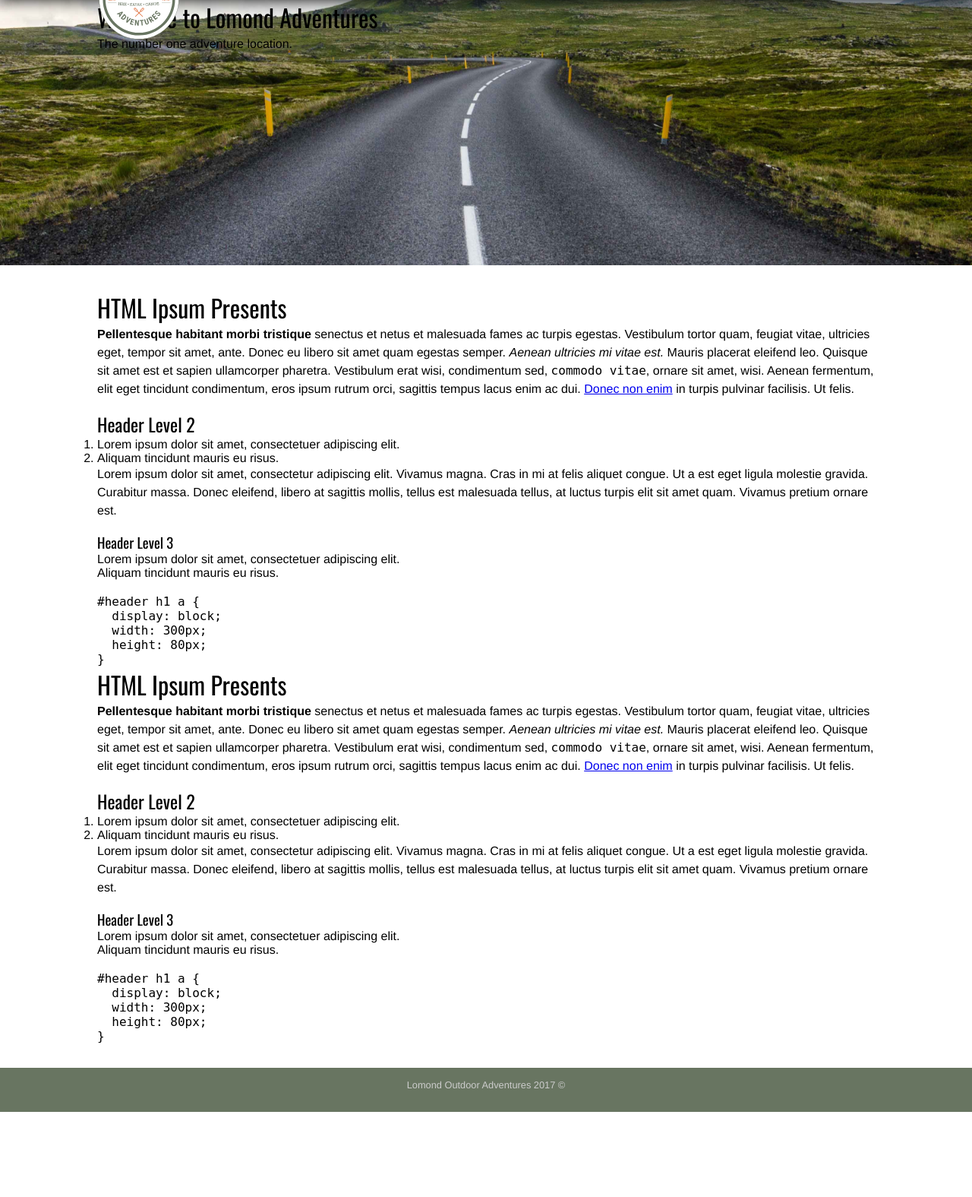
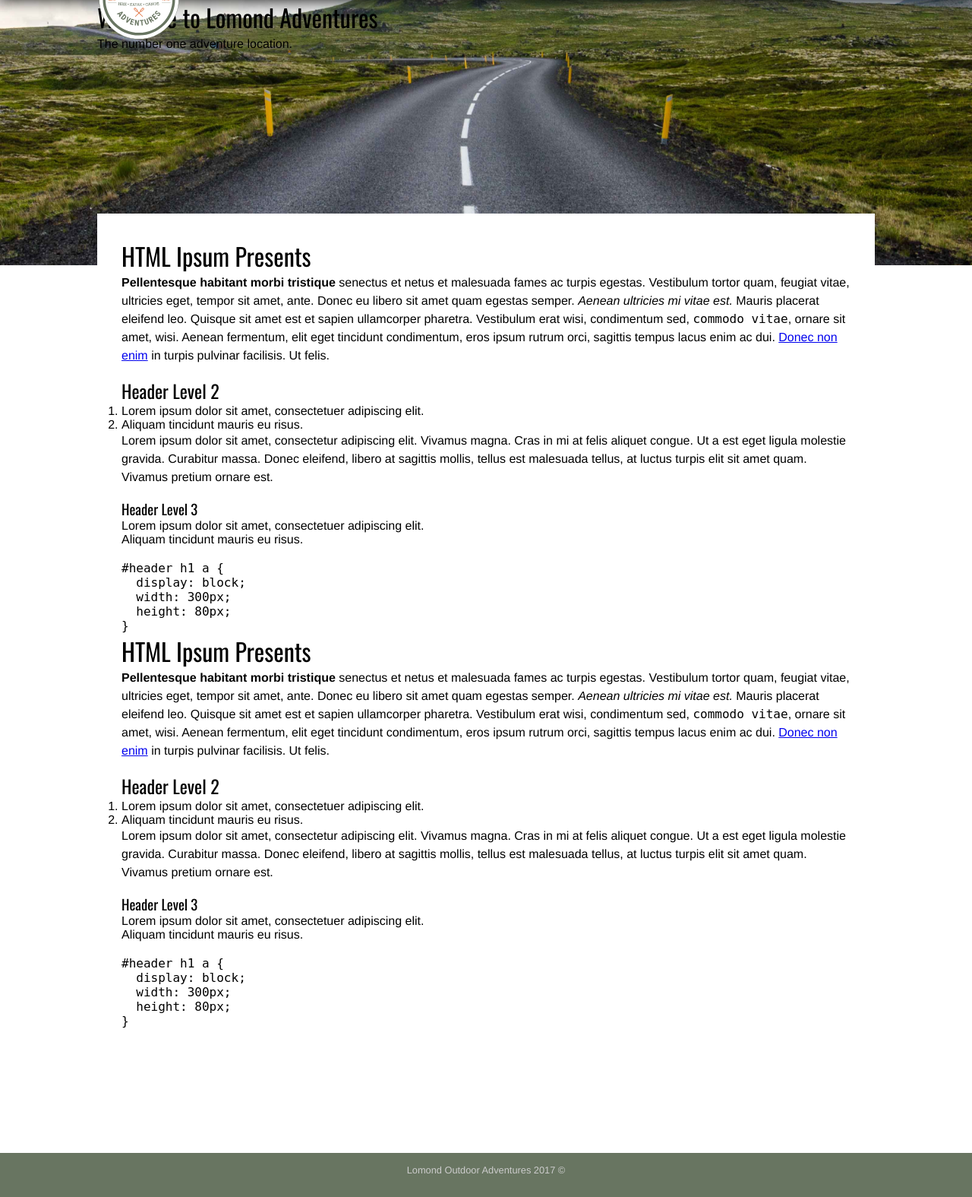
Before and after one commit to cjconnor24/OutdoorCentre, a PHP site: page / in a window 1280 px wide. Shown: the part 76-1651 px from the top of the page at 76% size. Before the commit the page ends 1539 px from the top, so only its background shows below. Run offline with PHP 8.4, Linux system fonts and the light colour scheme.

Commit message:
Messing around with body overlap on hero. Need to plan out dropshado

```diff
--- a/css/styles.css
+++ b/css/styles.css
@@ -32,6 +32,7 @@ body {
 .body {
     padding:2em 0;
     background:#FFF; /* COUNTER THE GREEN FLOOD FROM ABOVE */
+    position:relative;
 }
 /* NAV STYLES */
 nav {
@@ -107,6 +108,13 @@ nav ul li a:hover::after {
     width:80%;
     margin:0 auto;
 }
+.overlap {
+    position:relative;
+    top:-100px;
+    background:#FFF;
+    padding:2em;
+
+}
 
 /* FOOTER STYLES */
 footer p {
--- a/index.php
+++ b/index.php
@@ -37,7 +37,7 @@
 
 <div class="body">
 
-<div class="container">
+<div class="container overlap">
 <?php include('ipsum.php');?>
 <?php include('ipsum.php');?>
 </div>
```
